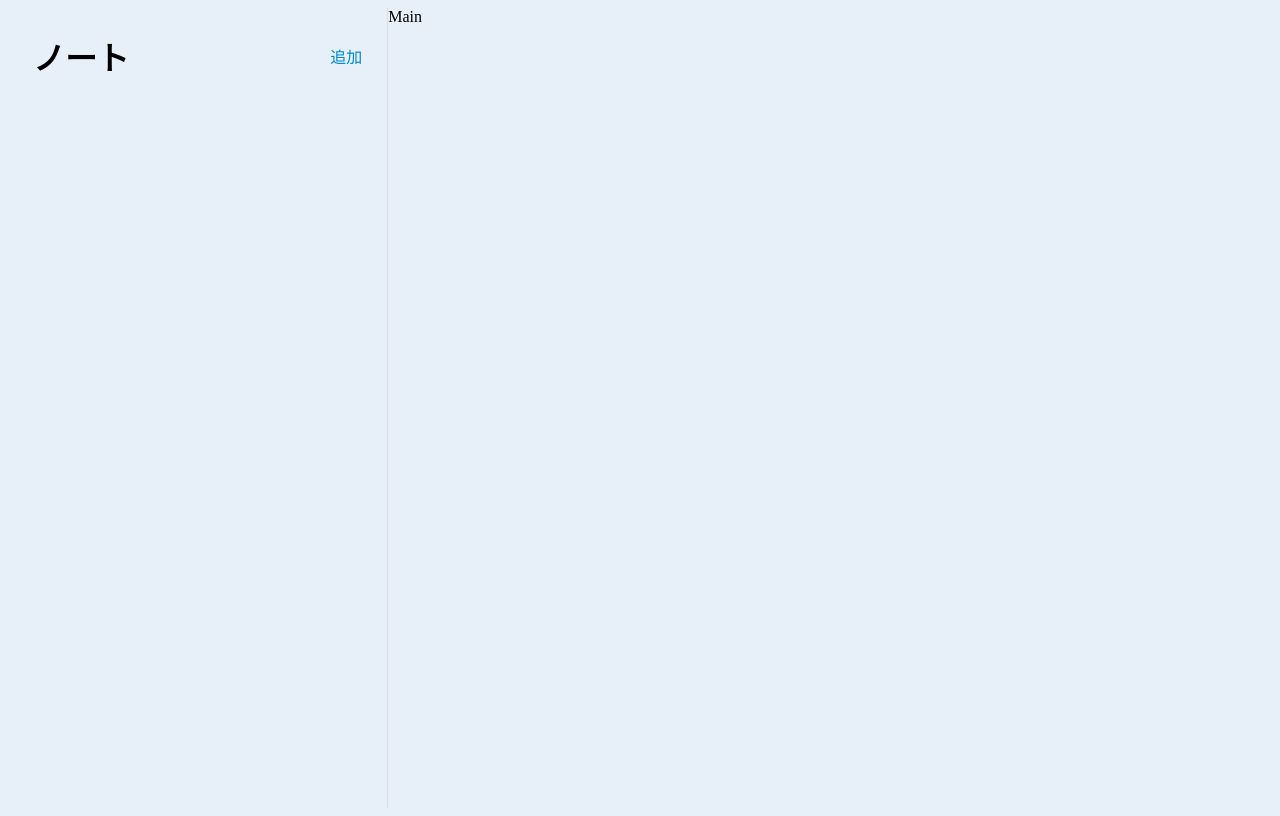
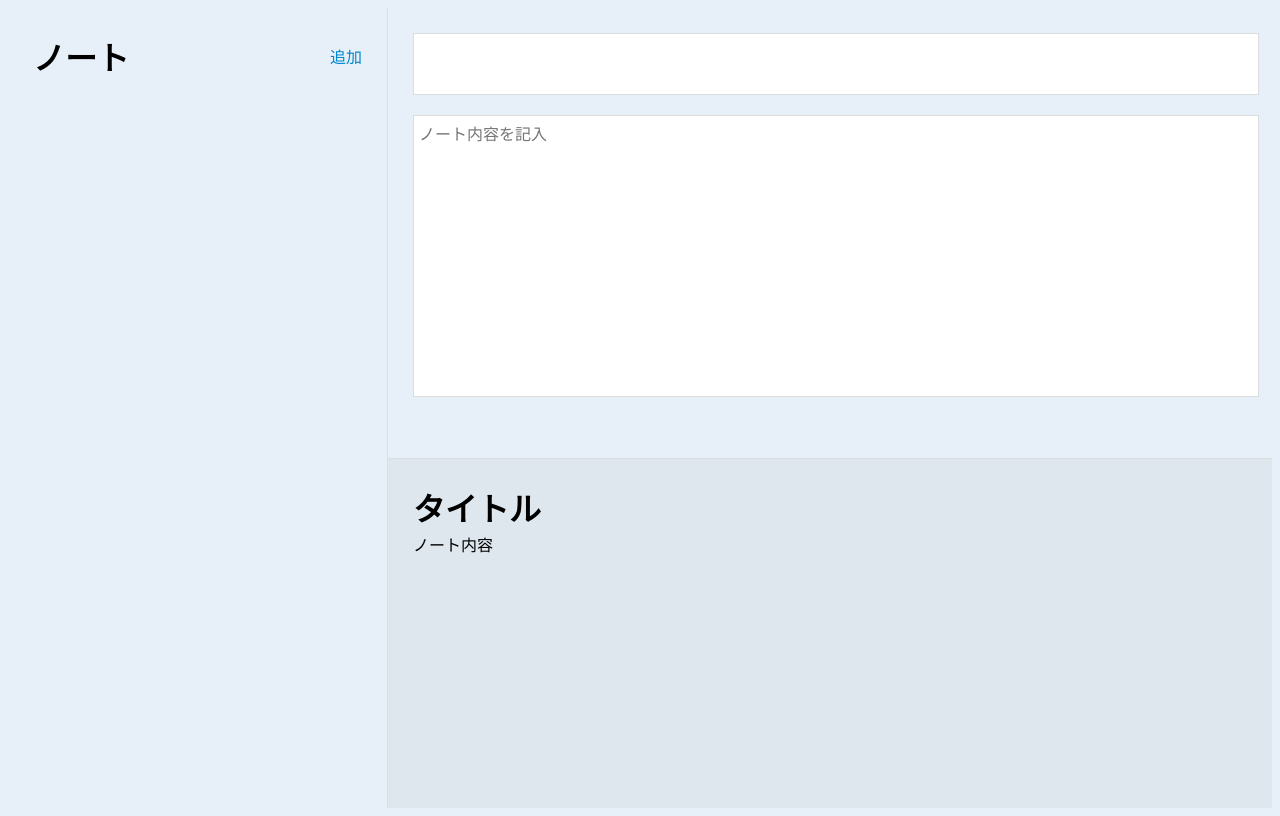
Before and after one commit to Mpino19/udemy_noteapp, a React (Vite) app: page / in a window 1280 px wide. Built offline with nearby package versions, Linux system fonts and the light colour scheme.

Commit message:
mainコンポーネントの作成

```diff
--- a/src/components/Main.css
+++ b/src/components/Main.css
@@ -0,0 +1,46 @@
+.app-main {
+  width: 70%;
+  height: 100vh;
+}
+
+.app-main-note-edit,
+.app-main-note-preview {
+  height: 50vh;
+}
+
+.app-main-note-edit {
+  padding: 25px;
+}
+
+.app-main-note-edit input,
+textarea {
+  display: block;
+  border: 1px solid #ddd;
+  margin-bottom: 20px;
+  width: 100%;
+  height: calc(50vh - 130px);
+  padding: 5px;
+  resize: none;
+  font-size: 16px;
+}
+
+.app-main-note-edit input {
+  height: 50px;
+  font-size: 2rem;
+}
+
+.app-main-note-preview {
+  border-top: 1px solid #ddd;
+  overflow-y: scroll;
+  background: rgba(0, 0, 0, 0.04);
+}
+
+.preview-title {
+  padding: 25px 25px 0 25px;
+  margin: 0;
+}
+
+.markdown-preview {
+  padding: 0 25px 25px 25px;
+  line-height: 2rem;
+}
--- a/src/components/Main.jsx
+++ b/src/components/Main.jsx
@@ -3,8 +3,17 @@
 
 const Main = () => {
   return (
-    <div>Main</div>
-  )
+    <div className="app-main">
+      <div className="app-main-note-edit">
+        <input type="text" />
+        <textarea id="" placeholder="ノート内容を記入"></textarea>
+      </div>
+      <div className="app-main-note-preview">
+        <h1 className="preview-title">タイトル</h1>
+        <div className="markdown-preview">ノート内容</div>
+      </div>
+    </div>
+  );
 };
 
 export default Main;
```
